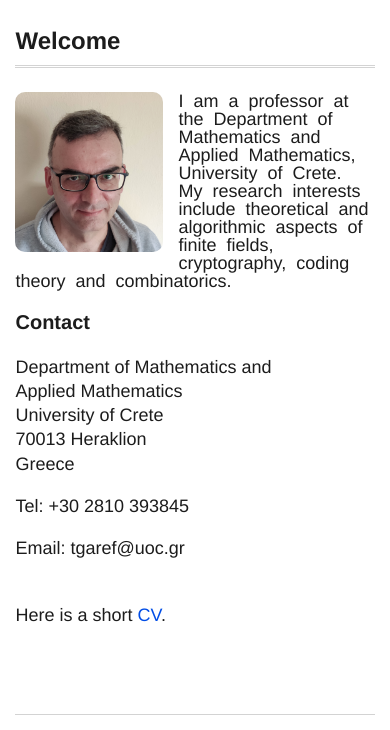
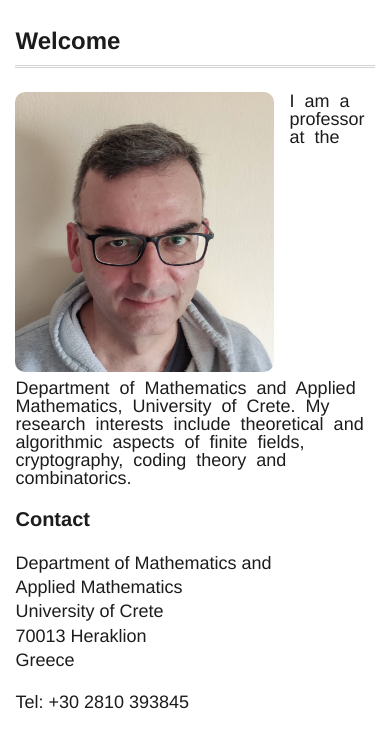
Before and after one commit to tgaref/tgaref.github.io, a plain HTML site: page __site/index.html in a window 390 px wide. Shown: the part 106-836 px from the top of the page. Drawn offline with Linux system fonts and the light colour scheme.

Commit message:
still trying...

```diff
--- a/__site/css/franklin.css
+++ b/__site/css/franklin.css
@@ -37,8 +37,8 @@ html {
 @media (max-width: 500px) {
     .franklin-content .container .thumb img {
 	width: auto;
-	max-width: 160px;
-	max-height: 160px;
+	max-width: 280px;
+	max-height: 280px;
 	padding-left: 0;
 	border-radius: 10px; }
 }
--- a/_css/franklin.css
+++ b/_css/franklin.css
@@ -37,8 +37,8 @@ html {
 @media (max-width: 500px) {
     .franklin-content .container .thumb img {
 	width: auto;
-	max-width: 160px;
-	max-height: 160px;
+	max-width: 280px;
+	max-height: 280px;
 	padding-left: 0;
 	border-radius: 10px; }
 }
```
